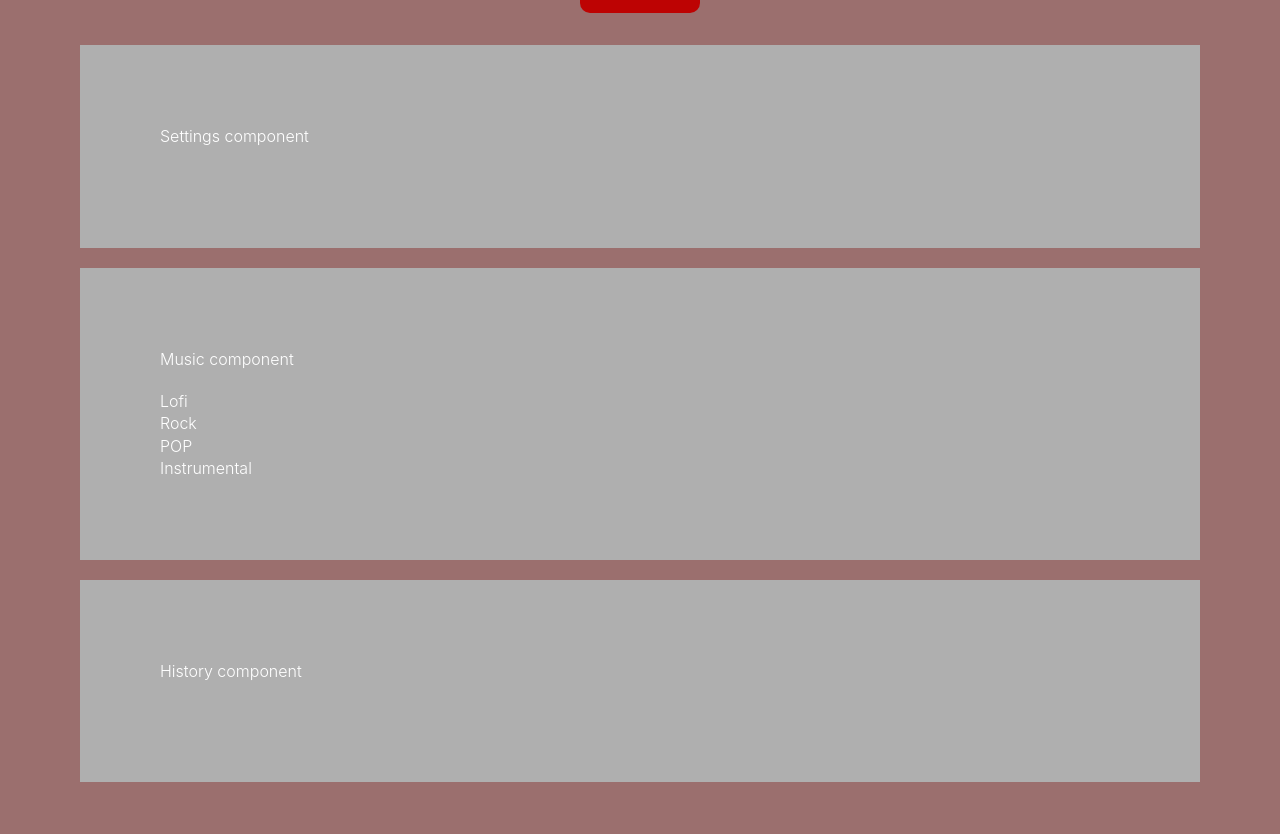
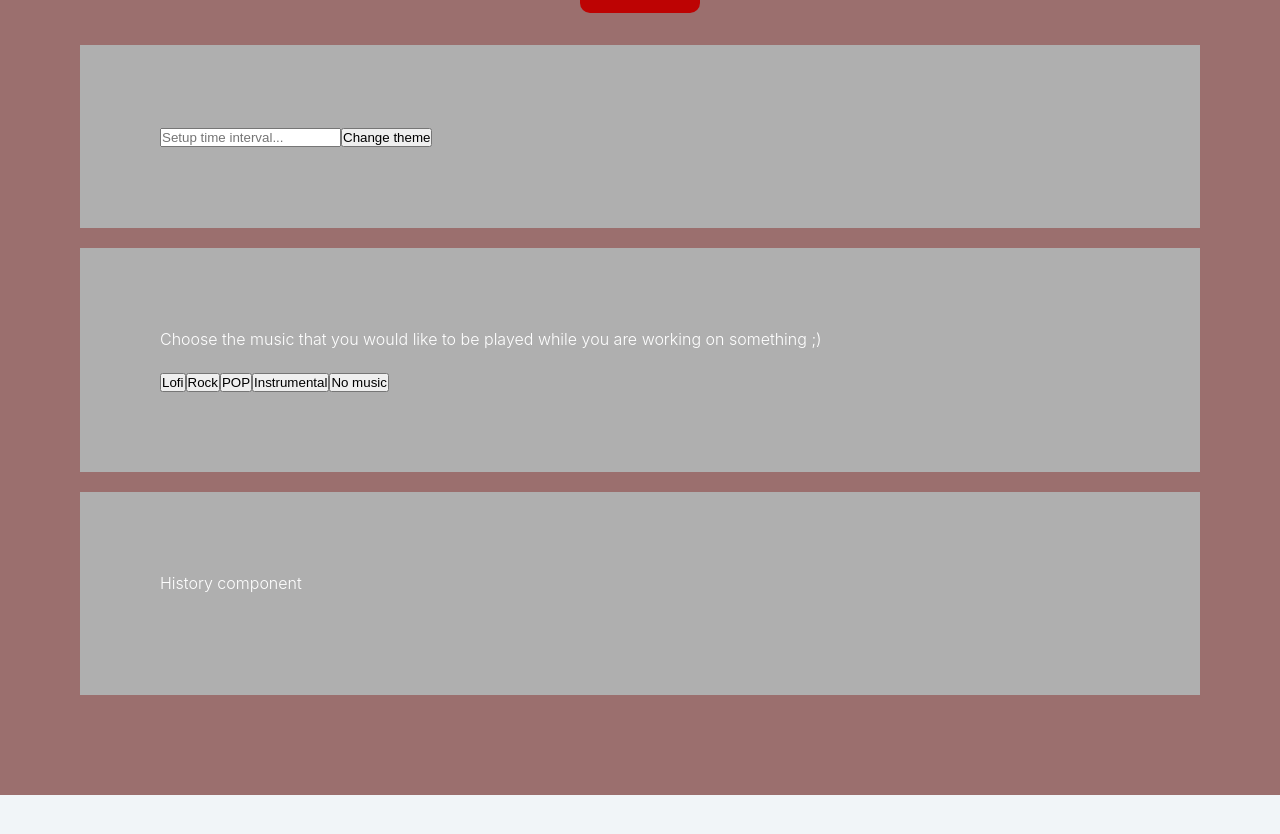
Before and after one commit to AlienQbw/react-small-projects-website, a React (Create React App) app: page /productivity-app in a window 1280 px wide. Shown: the part 780-1614 px from the top of the page. After the commit the page ends 1575 px from the top, so only its background shows below. Built offline with nearby package versions, Linux system fonts and the light colour scheme; no server answers.

Commit message:
Created general structure and what a specific module is intended to do, EDITED COMPONENTS: {Settings, Music, History}

```diff
--- a/src/modules/ProductivityAppModules/History.js
+++ b/src/modules/ProductivityAppModules/History.js
@@ -4,6 +4,9 @@ const History = () => {
   return (
     <div className="productivity-module container">
       <p>History component</p>
+      {/*
+      Everytime Someone starts the clock and then stops it, it will add session to the history, at the bottom will be a sum
+      */}
     </div>
   );
 };
--- a/src/modules/ProductivityAppModules/Music.js
+++ b/src/modules/ProductivityAppModules/Music.js
@@ -5,12 +5,15 @@ const Music = () => {
   const { musicGenre } = useGlobalProductivityContext();
   return (
     <div className="productivity-module container">
-      <p>Music component</p>
-      <ul>
-        {musicGenre.map((el) => {
-          return <li key={el}>{el}</li>;
-        })}
-      </ul>
+      <p>
+        Choose the music that you would like to be played while you are working
+        on something ;)
+      </p>
+
+      {musicGenre.map((el) => {
+        return <button key={el}>{el}</button>;
+      })}
+      <button>No music</button>
     </div>
   );
 };
--- a/src/modules/ProductivityAppModules/Settings.js
+++ b/src/modules/ProductivityAppModules/Settings.js
@@ -1,9 +1,17 @@
 import React from 'react';
-
+/*
+  1. Timer - time setting
+  2. Theme for the app
+*/
 const Settings = () => {
   return (
     <div className="productivity-module container">
-      <p>Settings component</p>
+      <input type="number" placeholder="Setup time interval..." />
+      <button>
+        Change theme
+        {/*         Here will be switch with an animation that will change sun into moon if
+        you flip it, and it will change theme for the app */}
+      </button>
     </div>
   );
 };
```
